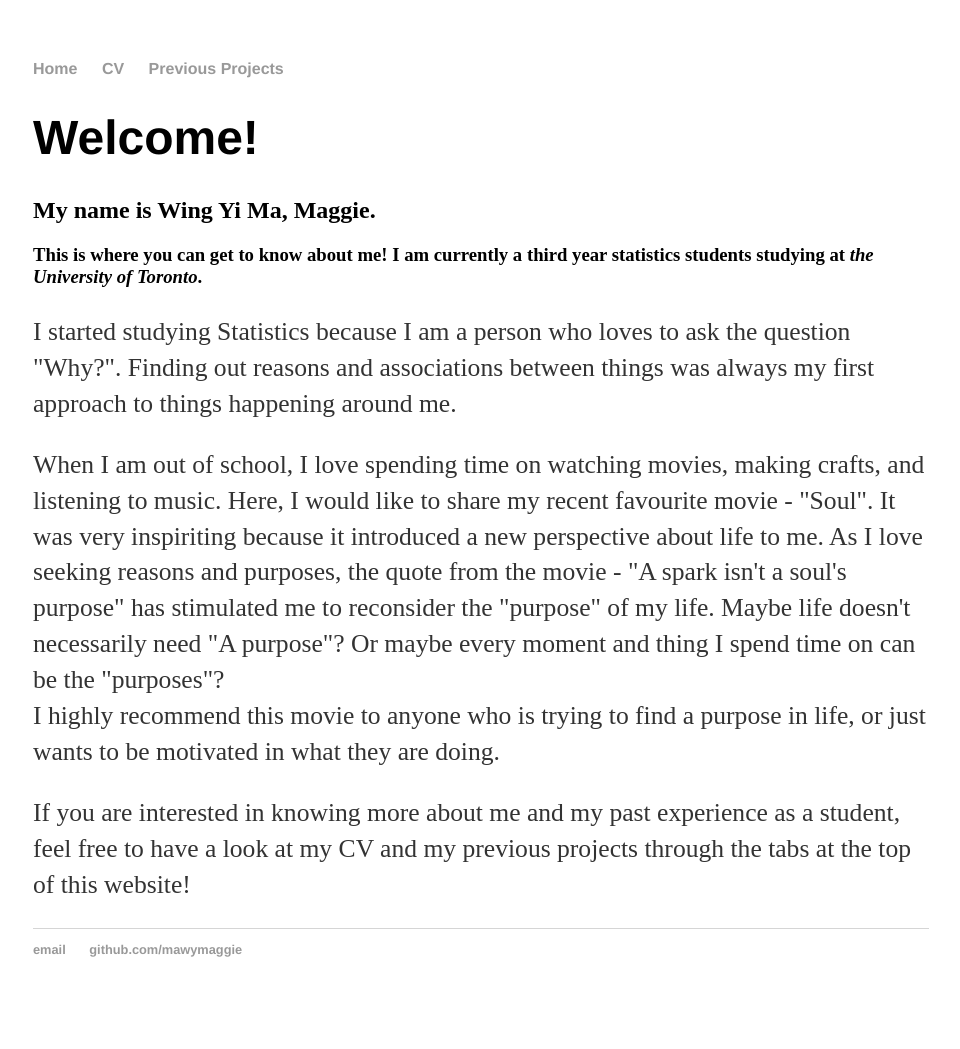
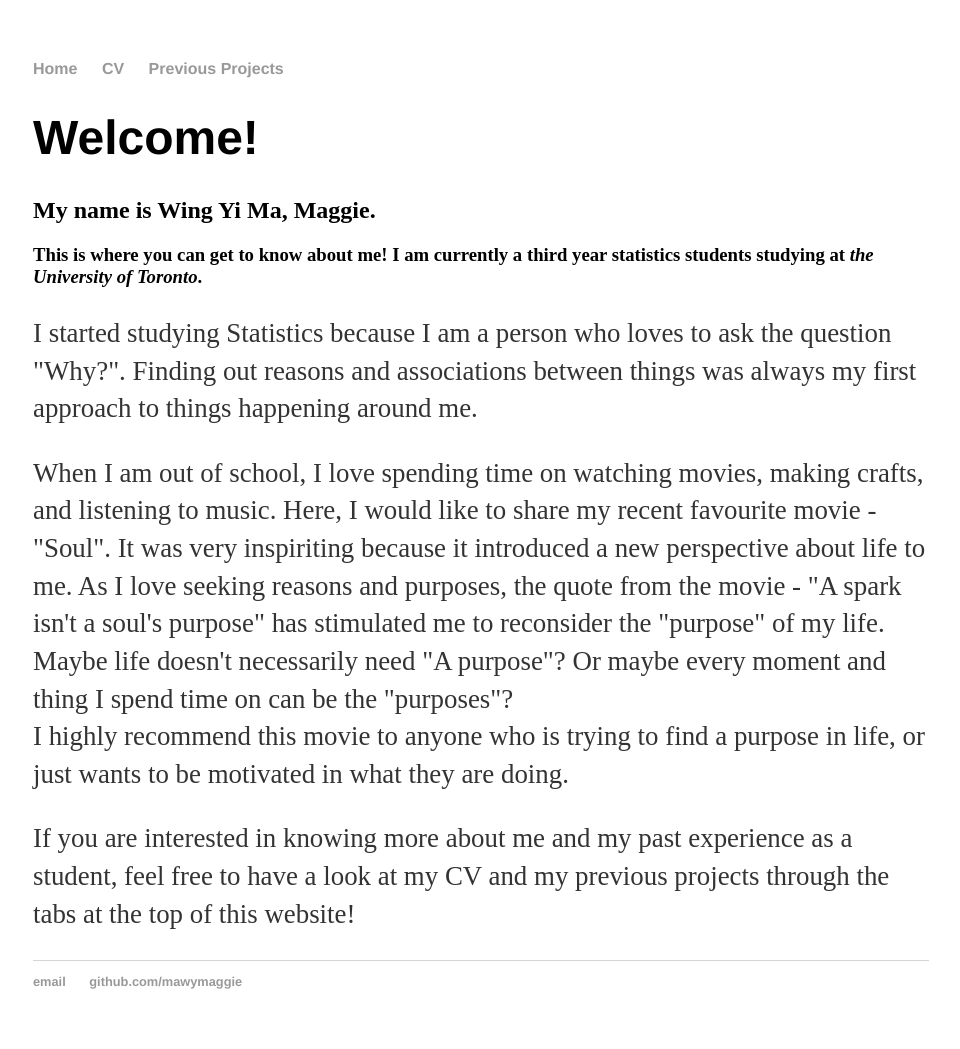
Before and after one commit to mawymaggie/mawymaggie.github.io, a Jekyll site: the page built from index.html, in a window 1280 px wide. Shown: the whole page, without its empty margins (159-1119 px from the left). Built offline with Jekyll 4.4.1, drawn with Linux system fonts in a browser that asks for light colours; before the commit the page ends 1017 px from its top, so only the background shows below that.

Commit message:
Update index.html

```diff
--- a/index.html
+++ b/index.html
@@ -7,13 +7,13 @@ title: Wing Yi Ma's personal website
 	<h2>My name is Wing Yi Ma, Maggie.</h2>
 	<h3>This is where you can get to know about me!
 		I am currently a third year statistics students studying at <em>the University of Toronto</em>. </h3>
-	<p style="font-size:2vw">I started studying Statistics because I am a person who loves to ask the question "Why?".
+	<p style="font-size:2.1vw">I started studying Statistics because I am a person who loves to ask the question "Why?".
 		Finding out reasons and associations between things was always my first approach to things happening around me. </p>
-	<p style="font-size:2vw">When I am out of school, I love spending time on watching movies, making crafts, and listening to music.
+	<p style="font-size:2.1vw">When I am out of school, I love spending time on watching movies, making crafts, and listening to music.
 		Here, I would like to share my recent favourite movie - "Soul". It was very inspiriting because it introduced a new perspective about life to me.
 		As I love seeking reasons and purposes, the quote from the movie - "A spark isn't a soul's purpose" has stimulated me to reconsider the "purpose" of my life.
 		Maybe life doesn't necessarily need "A purpose"? Or maybe every moment and thing I spend time on can be the "purposes"?<br/>
 		I highly recommend this movie to anyone who is trying to find a purpose in life, or just wants to be motivated in what they are doing.</p>
-	<p style="font-size:2vw">If you are interested in knowing more about me and my past experience as a student, feel free to have a look at my CV and my previous projects through the tabs at the top of this website!</p>
+	<p style="font-size:2.1vw">If you are interested in knowing more about me and my past experience as a student, feel free to have a look at my CV and my previous projects through the tabs at the top of this website!</p>
 
 </div><!-- /.blurb -->
```
